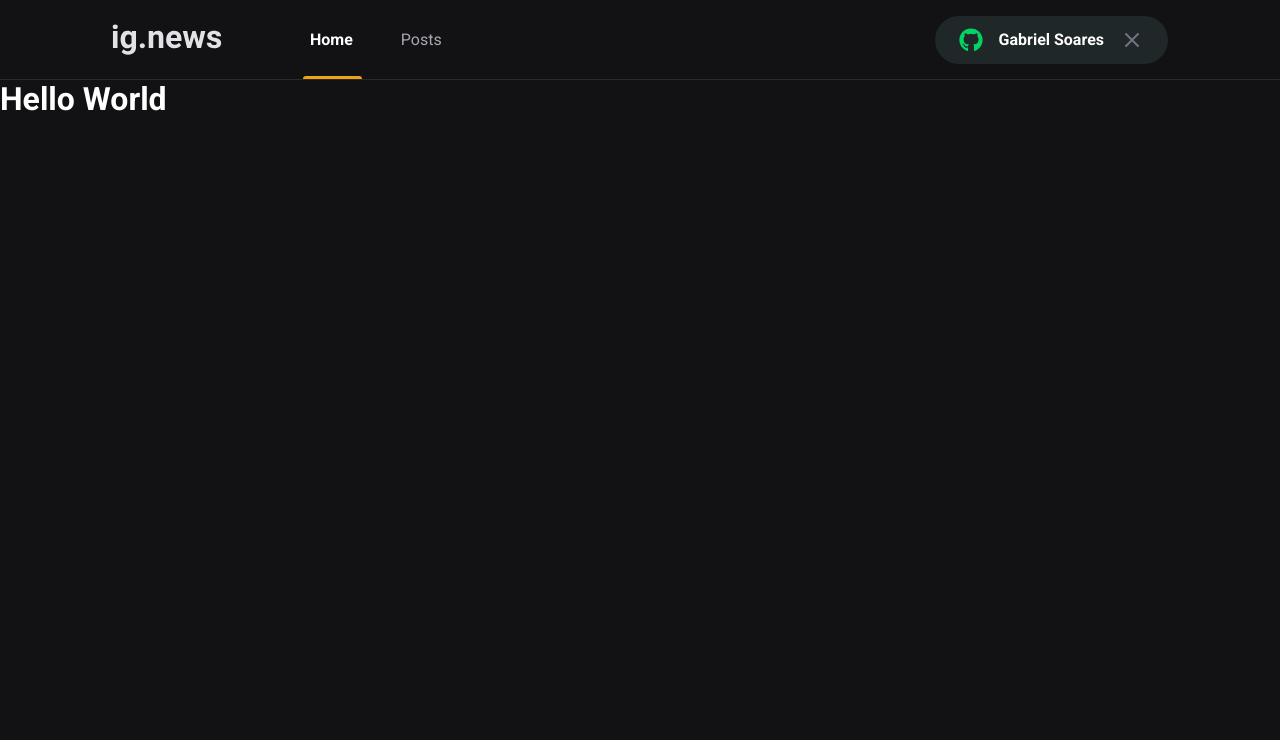
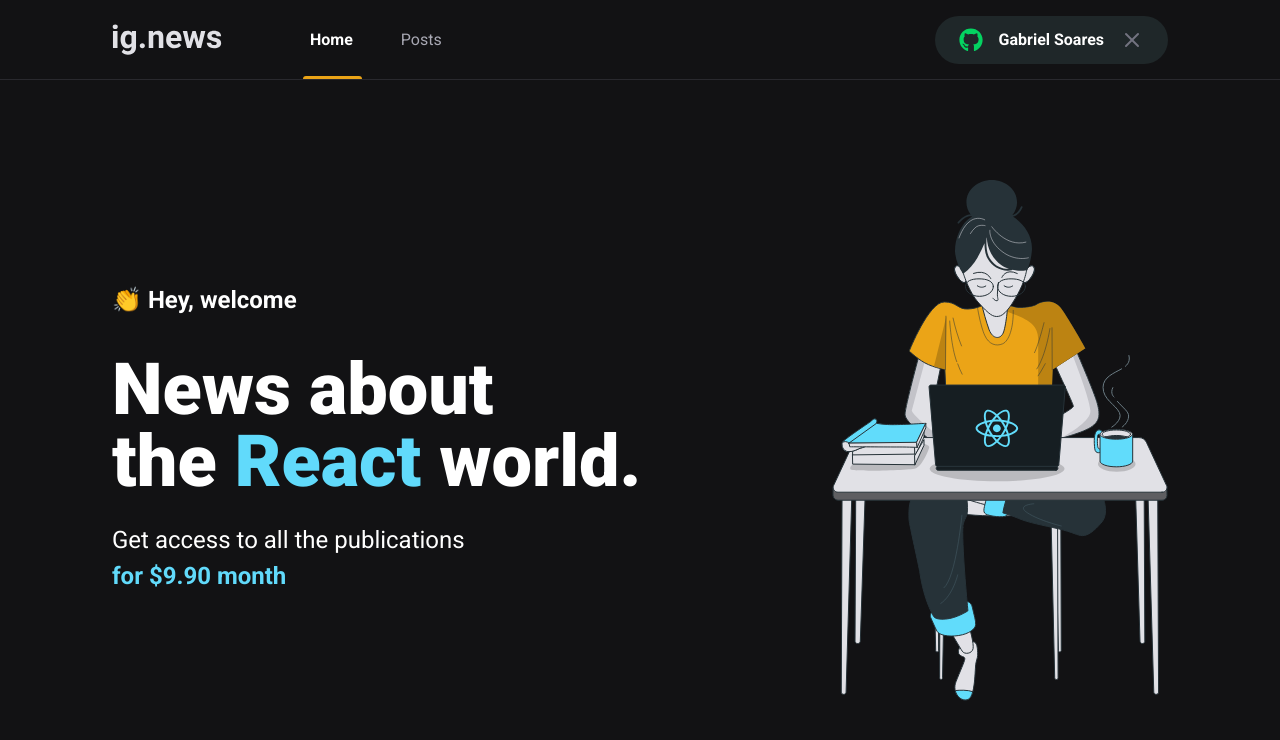
Before and after one commit to gabrielgyns/ignews, a Next.js app: page / in a window 1280 px wide. Shown: the top 740 px of the page. Built offline with nearby package versions, Linux system fonts and the light colour scheme.

Commit message:
Creating Home page

```diff
--- a/src/components/SignInButton/index.tsx
+++ b/src/components/SignInButton/index.tsx
@@ -11,7 +11,7 @@
             type="button"
             className={styles.signInButton}
         >
-            <FaGithub color="#04d361  " />
+            <FaGithub color="#04d361" />
             Gabriel Soares
             <FiX color="#737380" className={styles.closeIcon} />
         </button>
--- a/src/pages/index.tsx
+++ b/src/pages/index.tsx
@@ -1,11 +1,24 @@
-import Head from 'next/head'
+import Head from 'next/head';
+
+import styles from '../styles/home.module.scss';
 
 export default function Home() {
   return (
     <>
       <Head><title>Home | ig.news</title></Head>
 
-      <h1>Hello World</h1>
+      <main className={styles.contentContainer}>
+        <section className={styles.hero}>
+          <span>👏 Hey, welcome</span>
+          <h1>News about <br /> the <span>React</span> world.</h1>
+          <p>
+            Get access to all the publications <br />
+            <span>for $9.90 month</span>
+          </p>
+        </section>
+
+        <img src="/images/avatar.svg" alt="Girl coding" />
+      </main>
     </>
   )
 }
--- /dev/null
+++ b/src/styles/home.module.scss
@@ -0,0 +1,41 @@
+.contentContainer {
+    max-width: 1120px;
+    margin: 0 auto;
+    padding: 0 2rem;
+    height: calc(100vh - 5rem); // 100% da altura da tela - 5rem do header
+
+    display: flex;
+    justify-content: space-between;
+    align-items: center;
+}
+
+.hero {
+    max-width: 600px;
+
+    > span {
+        font-size: 1.5rem;
+        font-weight: bold;
+    }
+
+    h1 {
+        font-size: 4.5rem;
+        line-height: 4.5rem;
+        font-weight: 900;
+        margin-top: 2.5rem;
+
+        span {
+            color: var(--cyan-500);
+        }
+    }
+
+    p {
+        font-size: 1.5rem;
+        line-height: 2.25rem;
+        margin-top: 1.5rem;
+
+        span {
+            color: var(--cyan-500);
+            font-weight: bold;
+        }
+    }
+}
```
